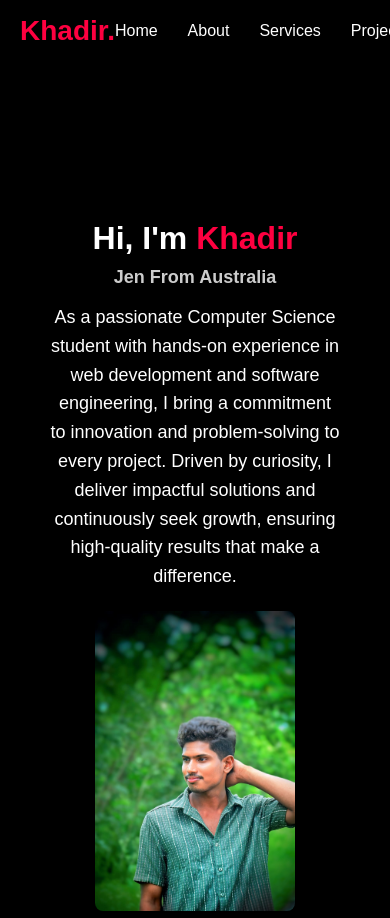
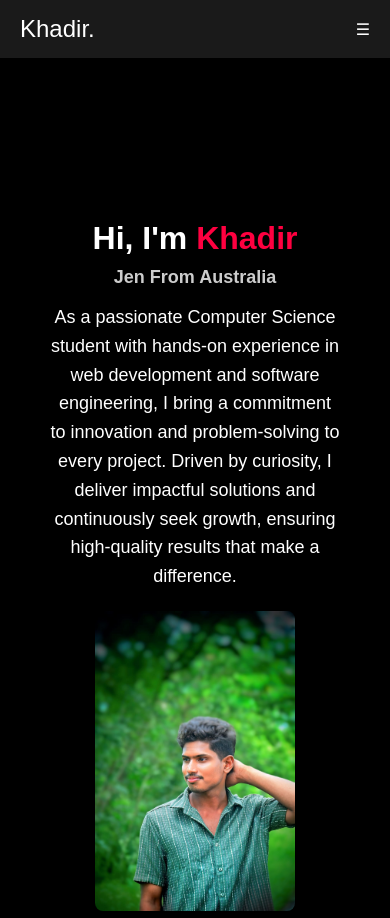
Before and after one commit to KhadirShaikL21/myPortFolio, a plain HTML site: page index.html in a window 390 px wide. Shown: the top 918 px of the page. Drawn offline with Linux system fonts and the light colour scheme.

Commit message:
updated navbar styles

```diff
--- a/index.html
+++ b/index.html
@@ -10,6 +10,8 @@
     <!-- Header/NavBar -->
     <header>
         <div class="logo">Khadir.</div>
+        <div class="menu-toggle">&#9776;</div> <!-- Add this after your logo in the HTML -->
+
         <ul class="nav-links">
             <li><a href="#hero">Home</a></li>
             <li><a href="#aboutme">About</a></li>
--- a/script.js
+++ b/script.js
@@ -14,3 +14,15 @@ tabButtons.forEach(button => {
         document.getElementById(tabId).classList.add('active');
     });
 });
+
+window.addEventListener("scroll", function () {
+    const header = document.querySelector("header");
+    header.classList.toggle("scrolled", window.scrollY > 50);
+});
+
+const menuToggle = document.querySelector(".menu-toggle");
+const navLinks = document.querySelector(".nav-links");
+
+menuToggle.addEventListener("click", function () {
+    navLinks.classList.toggle("menu-active");
+});
--- a/styles.css
+++ b/styles.css
@@ -11,30 +11,34 @@ body {
     color: #fff;
 }
 
+html {
+    scroll-behavior: smooth;
+}
+
+/* Navbar styles */
 header {
     position: fixed;
     top: 0;
     width: 100%;
-    background-color: transparent;
-    padding: 20px 50px;
+    padding: 15px 50px;
+    background: rgba(255, 255, 255, 0.1); /* Transparent glassy effect */
+    backdrop-filter: blur(10px); /* Blurring the background */
+    box-shadow: 0 4px 10px rgba(0, 0, 0, 0.1); /* Soft shadow for depth */
     display: flex;
-    justify-content: space-between; /* Ensures logo is on the left, nav on the right */
+    justify-content: space-between;
     align-items: center;
     z-index: 1000;
+    transition: background-color 0.3s ease; /* Smooth transition on scroll */
 }
 
-.logo {
-    font-size: 28px;
-    font-weight: bold;
-    color: #ff0040;
-    flex: 1; /* Ensure the logo takes up the left space */
+header.scrolled {
+    background: rgba(0, 0, 0, 0.7); /* Solid background on scroll */
 }
 
 .nav-links {
-    list-style-type: none;
+    list-style: none;
     display: flex;
-    gap: 30px; /* Adjust the space between links */
-    margin: 0;
+    gap: 30px;
 }
 
 .nav-links li {
@@ -46,7 +50,49 @@ header {
     text-decoration: none;
     font-size: 16px;
     font-weight: 500;
+    padding: 10px 15px;
+    border-radius: 5px;
+    transition: background-color 0.3s ease;
 }
+
+.nav-links a:hover {
+    background-color: rgba(255, 255, 255, 0.2); /* Hover effect with glassy look */
+}
+
+/* Responsive design for navbar */
+@media (max-width: 768px) {
+    .nav-links {
+        display: none; /* Initially hide the nav links */
+    }
+
+    header {
+        padding: 15px 20px;
+    }
+
+    .logo {
+        font-size: 24px;
+    }
+
+    /* Toggle menu */
+    .menu-toggle {
+        display: block;
+        cursor: pointer;
+    }
+}
+
+/* Show nav links when toggled */
+.menu-active .nav-links {
+    display: flex;
+    flex-direction: column;
+    gap: 20px;
+    position: absolute;
+    top: 60px;
+    left: 0;
+    width: 100%;
+    background: rgba(0, 0, 0, 0.9);
+    padding: 20px;
+}
+
 
 .hero {
     display: flex;
```
